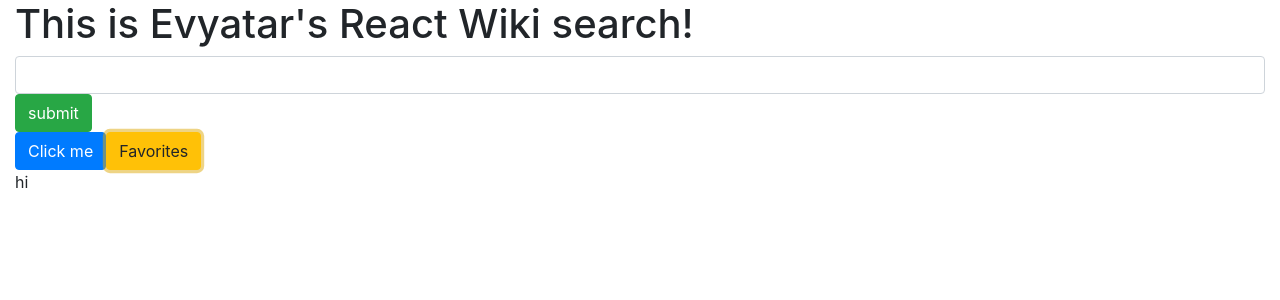
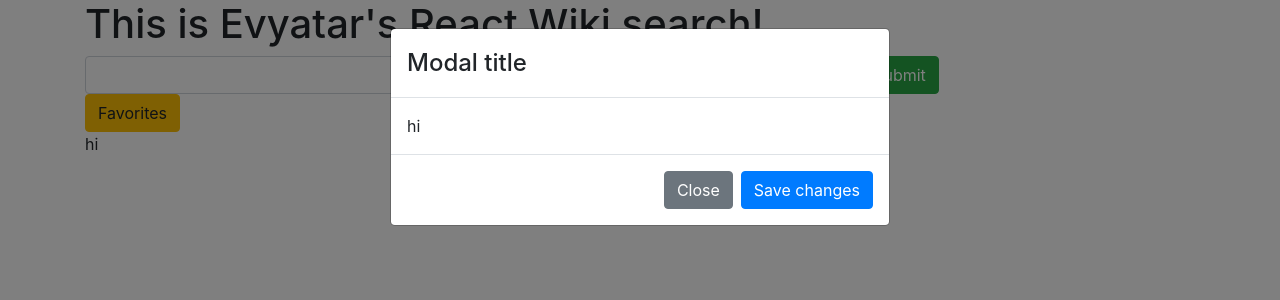
Before and after one commit to IAmEvyatar/react_tsx_wikipedia, a React (Create React App) app: page / in a window 1280 px wide. Both pictures are taken after a click on the button "Favorites". Shown: the top 300 px of the page. Built offline with nearby package versions, Linux system fonts and the light colour scheme.

Commit message:
add full functionality

```diff
--- a/src/App.tsx
+++ b/src/App.tsx
@@ -2,7 +2,7 @@ import React, { Component, SyntheticEvent, FormEvent } from 'react';
 import './App.css';
 import {SearchBar} from './components/SearchBar'
 import {ResultsDisplay} from './components/ResultsDisplay'
-import Button from 'react-bootstrap/Button'
+import {Modal,Button,Container,Row,Col} from 'react-bootstrap'
 interface IAppState {
   favoritesData:Array<Object>,
   searchData:Array<Object>,
@@ -12,49 +12,65 @@ class App extends Component<{},IAppState> {
   constructor(props:any){
     super(props)
     this.state = {
-    favoritesData:[],
+    favoritesData:this.onStart(),
     searchData:[],
     modalStatus:false
     }
   }
 
-// showFavoritesButtonHandler: ()=>void =()=>{
-
-// }
 
   render() {
     return (
 
-      <div className="container-fluid">
-        <div className="row">
-          <div className="col-12">
+  <Container>
+        <Row>
+          <Col>
             <header className="head-section">
               <h1>This is Evyatar's React Wiki search!</h1>
-              {/* This is the searchbar area */}
             </header>
-          </div>
-        </div>
+          </Col>
+        </Row>
 
-        <div className="row">
-          <div className="col-12">
+        <Row>
+          <Col>
             <aside className="content-section">
               <SearchBar onSearch={this.onSearch}/>
-              <Button color="#efefef" onClick={()=>{this.setState({modalStatus:true})}}>Click me</Button>
-                <button type="button" className="btn btn-warning" >
-                  Favorites
-                </button>
+              <Button variant="warning" onClick={()=>{this.showModal()}}>Favorites</Button>
             </aside>
-          </div>
-        </div>
-        <div className="row">
-          <div className="col-12">
-              <ResultsDisplay currentDisplay={this.state.searchData} favoritesDataSetter={this.favoritesDataSetter} favoritesData={this.state.favoritesData}/>
-          </div>
-        </div>
-      </div>
+          </Col>
+        </Row>
+        <Row>
+            <Col>
+              <ResultsDisplay currentDisplay={this.state.searchData} favoritesDataSetter={this.favoritesDataSetter} favoritesData={this.state.favoritesData} checked={false}/>
+          </Col>
+        </Row>
+        <Modal show={this.state.modalStatus}>
+            <Modal.Header>
+              <Modal.Title>Modal title</Modal.Title>
+            </Modal.Header>
+
+            <Modal.Body>
+              <ResultsDisplay currentDisplay={this.state.favoritesData} favoritesDataSetter={this.favoritesDataSetter} favoritesData={this.state.favoritesData} checked={true}/>
+            </Modal.Body>
+
+            <Modal.Footer>
+              <Button variant="secondary" onClick={this.closeModal}>Close</Button>
+              <Button variant="primary">Save changes</Button>
+            </Modal.Footer>
+        </Modal>
+      </Container>
     )
   }
-showModal: ()=>void = () => {this.setState({modalStatus:false})}
+onStart: ()=>Array<Object> = ()=>{
+  const startingData = localStorage.getItem('favorites')
+  if(startingData){
+    return JSON.parse(startingData)
+  } else {
+    return []
+  }
+}
+showModal: ()=>void = () => {this.setState({modalStatus:true})}
+closeModal: ()=>void = () => {this.setState({modalStatus:false})}
 
 onSearch: (searchData:Array<Object>)=>void = (searchData) => {
   this.setState({searchData})
--- a/src/components/Checkbox.tsx
+++ b/src/components/Checkbox.tsx
@@ -3,7 +3,8 @@ import React,{ Component } from 'react';
 export interface IFavoriteProps {
     favoritesDataSetter:(favoritesData:Array<Object>)=>void,
     favoritesData:Array<Object>,
-    currentElement:any
+    currentElement:any,
+    checked:boolean
 }
 interface IFavoriteState {
     checked:boolean;
@@ -12,13 +13,13 @@ export class FavoritesButton extends Component<IFavoriteProps,IFavoriteState> {
     constructor(props:any){
         super(props)
         this.state = {
-            checked:false
+            checked:props.checked
         }
     }
     render(){
+        console.log('hi')
         return(
-            <input className="star" type="checkbox" onClick={this.favoritesButtonHandler}
-            title="bookmark-page"/>
+            <div className="hey"><input className="star" type="checkbox" onChange={this.favoritesButtonHandler} checked={this.state.checked} title="bookmark-page"/></div>
         )
     }
     favoritesButtonHandler: ()=>any = async ()=>{
--- a/src/components/ResultsDisplay.tsx
+++ b/src/components/ResultsDisplay.tsx
@@ -4,7 +4,8 @@ import { FavoritesButton } from './Checkbox';
 export interface IResultsDisplayProps {
     currentDisplay:Array<Object>,
     favoritesData:Array<Object>,
-    favoritesDataSetter:(favoritesData:Array<Object>)=>void
+    favoritesDataSetter:(favoritesData:Array<Object>)=>void,
+    checked:boolean
 }
 
 export class ResultsDisplay extends Component<IResultsDisplayProps> {
@@ -12,8 +13,17 @@ export class ResultsDisplay extends Component<IResultsDisplayProps> {
     render(){
         return <div>{this.resultDisplay()}</div>
     }
+    checkboxAfterVerification:any = (favoritesData:Array<Object>,favoritesDataSetter:(favoritesData:Array<Object>)=>void,currentElement:any,checked:boolean)=>{
+    if(!checked){
+        console.log(favoritesData)
+        const isFavorite = favoritesData.findIndex((favel:any)=>favel.titleURL === currentElement.titleURL)
+        return isFavorite >= 0 ? <FavoritesButton favoritesData={favoritesData} favoritesDataSetter={favoritesDataSetter} currentElement={currentElement} checked={true}/> : <FavoritesButton favoritesData={favoritesData} favoritesDataSetter={favoritesDataSetter} currentElement={currentElement} checked={false}/>
+    } else {
+        return <FavoritesButton favoritesData={favoritesData} favoritesDataSetter={favoritesDataSetter} currentElement={currentElement} checked={true}/> }
+    }
+
     resultDisplay = ()=>{
-        const {currentDisplay,favoritesData,favoritesDataSetter} = this.props
+        const {currentDisplay,favoritesData,favoritesDataSetter,checked} = this.props
             if(currentDisplay.length > 0){
                 const resultDsiplay:Array<Object> = currentDisplay.map((el:any)=>{
                 const URLParameter: string = el.title.split(" ").join("_");
@@ -21,7 +31,7 @@ export class ResultsDisplay extends Component<IResultsDisplayProps> {
                 return(
                     <div className="yo" key={el.titleURL}>
                     <h2><a target="_blank" href={el.titleURL}>{el.title}</a><span className="badge badge-primary">{el.wordcount}</span></h2>
-                            <FavoritesButton favoritesData={favoritesData} favoritesDataSetter={favoritesDataSetter} currentElement={el}/>
+                    {this.checkboxAfterVerification(favoritesData,favoritesDataSetter,el,checked)}
                     <p dangerouslySetInnerHTML={{__html:el.snippet}}></p>
                     </div>
                     )
--- a/src/components/SearchBar.tsx
+++ b/src/components/SearchBar.tsx
@@ -3,8 +3,8 @@ interface IFormProps {onSearch:(data:Array<Object>)=>any}
 export class SearchBar extends Component<IFormProps> {
 render(){
         return(
-            <form action="" onSubmit={this.formHandler}>
-              <input className="form-control" type="text" name="searchQuery"/>
+            <form className="my-form" action="" onSubmit={this.formHandler}>
+              <input className="form-control searchbar-input" type="text" name="searchQuery"/>
               <button className="btn btn-success" type="submit">submit</button>
             </form>
         )
@@ -16,5 +16,6 @@ render(){
         fetch(searchURL)
         .then((res)=>res.json())
         .then((res)=> this.props.onSearch(res.query.search)).catch(console.log)
+
     }
 }
--- a/src/index.css
+++ b/src/index.css
@@ -23,11 +23,30 @@ code {
 .star:before {
  content: "\2606";
  position: absolute;
+ top:-4vh;
+ left:2vw;
  visibility:visible;
  color:yellow;
 }
 .star:checked:before {
  content: "\2605";
  position: absolute;
+ top:-4vh;
+ left:2vw;
+ visibility:visible;
  color:yellow;
 }
+.yo {
+  display: flex;
+  flex-flow: row wrap;
+}
+.hey {
+  position:relative;
+}
+.my-form {
+  display:flex;
+  flex-flow:row wrap;
+}
+.searchbar-input {
+  width:70%;
+}
```
Lines whose indentation alone changed are shown as unchanged.
